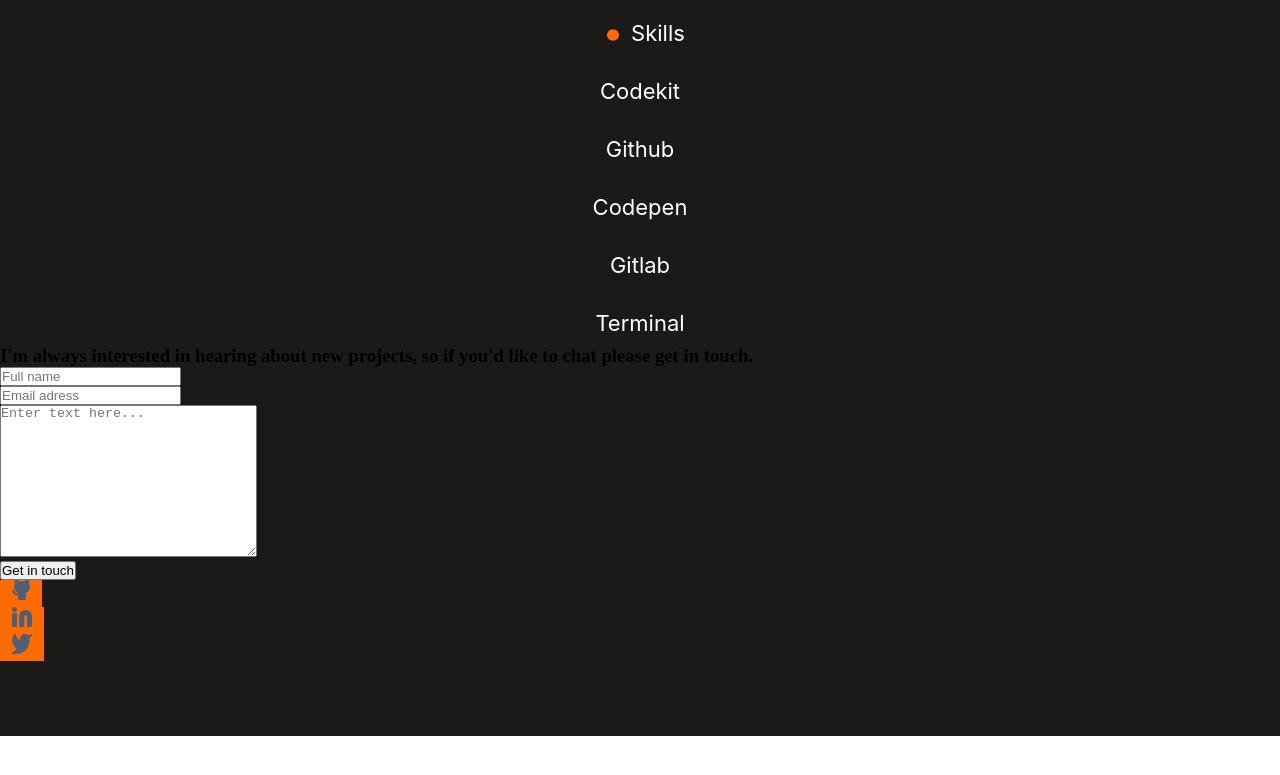
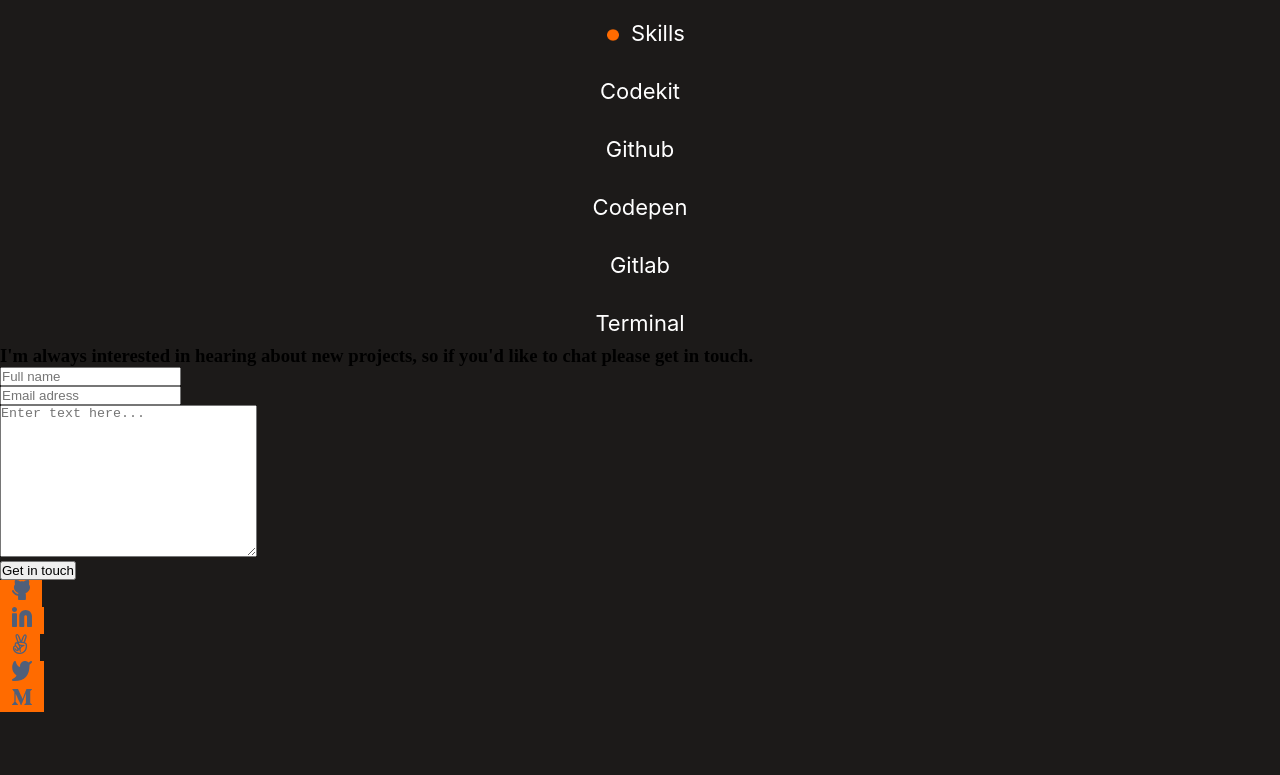
Before and after one commit to letarulinda/Portfolio-project, a plain HTML site: page index.html in a window 1280 px wide. Shown: the part 5169-5944 px from the top of the page. Before the commit the page ends 5905 px from the top, so only its background shows below. Drawn offline with Linux system fonts and the light colour scheme.

Commit message:
update social links icons

```diff
--- a/index.html
+++ b/index.html
@@ -288,9 +288,22 @@
                     alt="linkedIn"
                 /></a>
               </li>
+
+              <li class="social-link-item">
+                <a href="@linda"
+                  ><img
+                    src="./images/footer-icon/icon3.png"
+                    alt="AngelList-icon"
+                /></a>
+              </li>
               <li class="social-link-item">
                 <a href="@linda"
                   ><img src="./images/footer-icon/ic-tweeter.svg" alt="Twitter"
+                /></a>
+              </li>
+              <li class="social-link-item">
+                <a href="@linda"
+                  ><img src="./images/footer-icon/icon5.png" alt="Medium"
                 /></a>
               </li>
             </ul>
```
